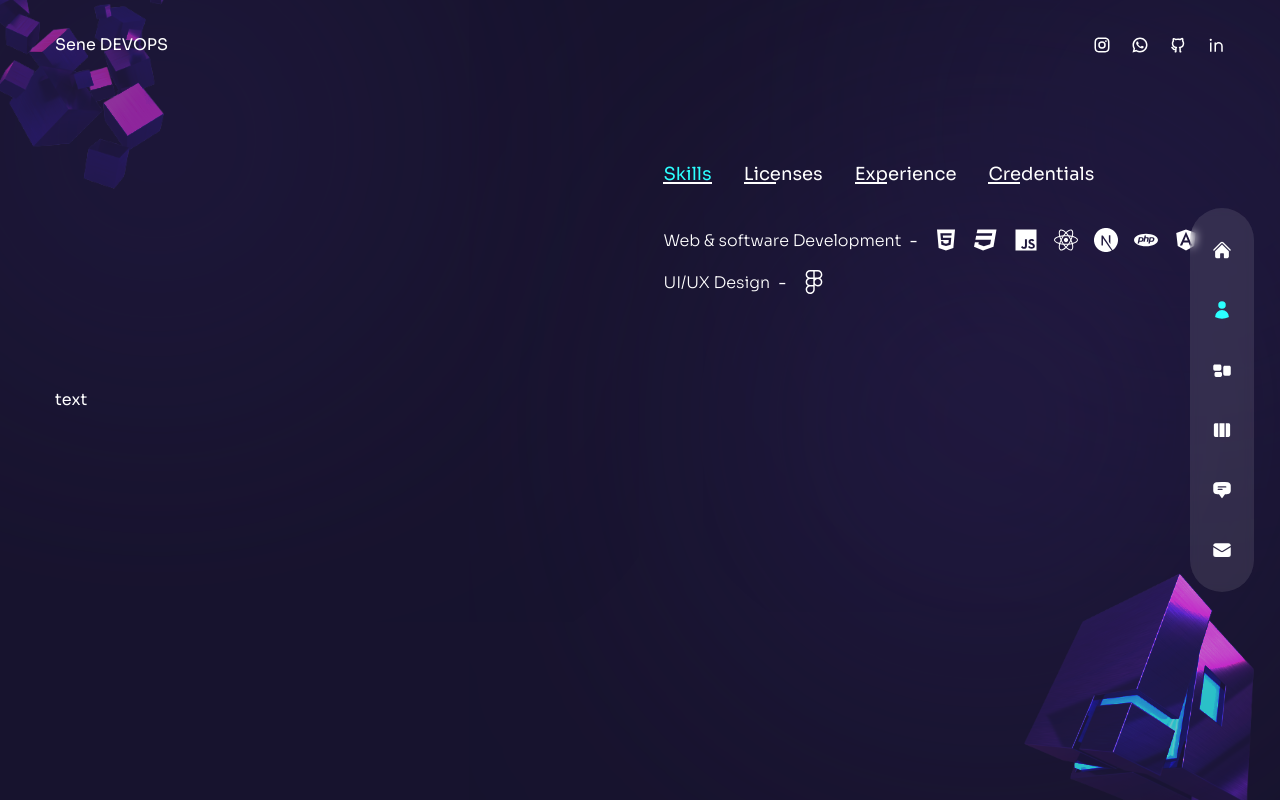
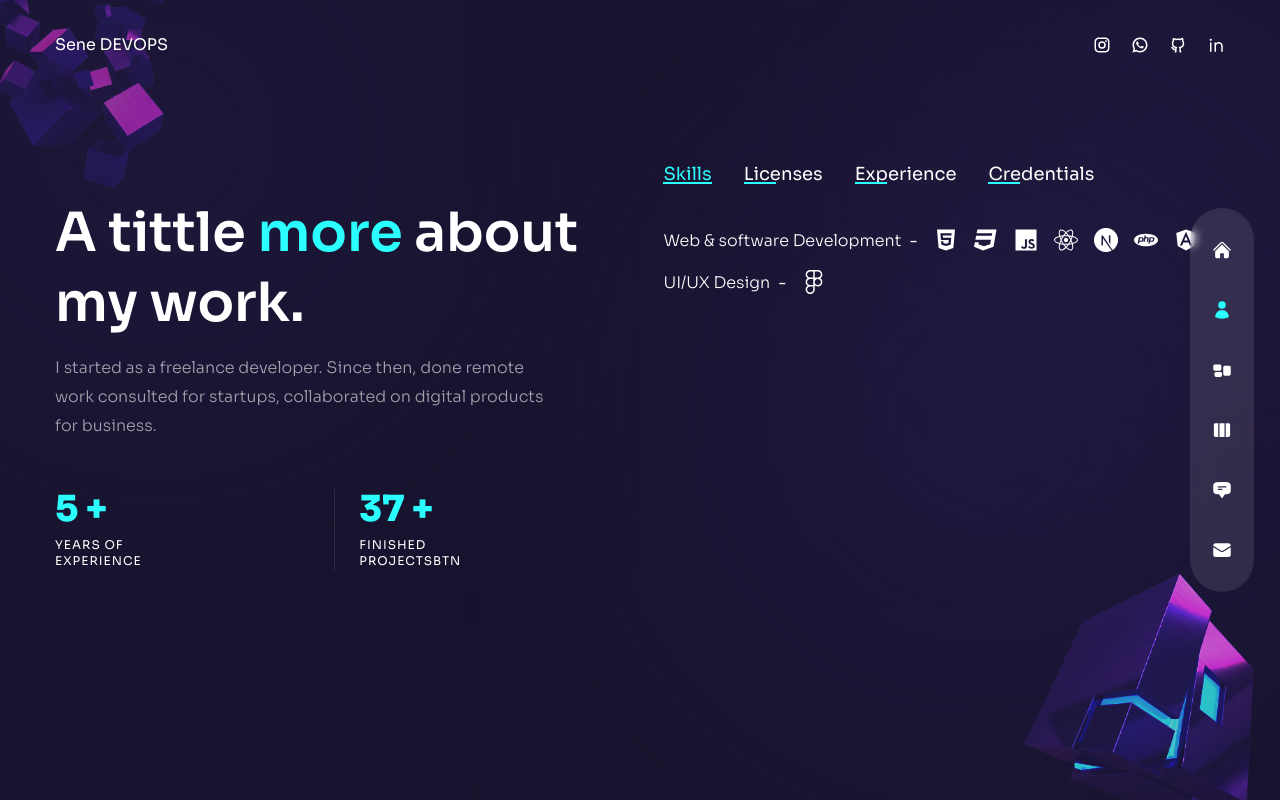
Before and after one commit to isaquesene/portfolio-sene, a Next.js app: page /about in a window 1280 px wide. Built offline with nearby package versions, Linux system fonts and the light colour scheme.

Commit message:
feat: final about

```diff
--- a/pages/about/index.js
+++ b/pages/about/index.js
@@ -93,11 +93,13 @@
 
 import { fadeIn } from '../../variants';
 
+// counter
+import CountUp from "react-countup";
 
 
 const About = () => {
   const [index, setIndex] = useState(0);
-  console.log(index);
+  //console.log(index);
   return (
   <div className="h-full bg-primary/30 py-32 text-center xl:text-left">
     <Circles/>
@@ -105,9 +107,64 @@
     {/* <motion.div variants={fadeIn('right', 0.2)} initial="hidden" animate="show" exit="hidden" className="hidden xl:flex absolute bottom-0 -left-[370px]">
       <Avatar/>
     </motion.div> */}
-    <div className="container mx-auto h-full flex flex-col items-center xl:flex-row">
-      <div className="flex-1 flex flex-col justify-center">text</div>
-      <div className="flex flex-col w-full xl:max-w-[48%] h-[480px]">
+    <div className="container mx-auto h-full flex flex-col items-center xl:flex-row gap-x-6">
+      {/* title */}
+      <div className="flex-1 flex flex-col justify-center">
+        <motion.h2
+          variants={fadeIn('right', 0.2)}
+          initial="hidden"
+          animate="show"
+          exit="hidden"
+          className="h2"
+        >A tittle <span className="text-cubes">more</span> about my work.</motion.h2>
+        <motion.p
+        variants={fadeIn('right', 0.4)}
+        initial="hidden"
+        animate="show"
+        exit="hidden"
+        className="max-w-[500px] mx-auto xl:mx-0 mb-6 xl:mb-12 px-2 xl:px-0">
+          I started as a freelance developer. Since then,
+          done remote work consulted for startups,
+          collaborated on digital products for business.
+        </motion.p>
+        {/* counters */}
+        <motion.div
+        variants={fadeIn('right', 0.6)}
+        initial="hidden"
+        animate="show"
+        exit="hidden"
+        className="hidden md:flex md:max-w-xl xl:max-w-none mx-auto xl:mx-0 mb-8">
+          <div className="flex flex-1 xl:gap-x-6">
+              {/* experience */}
+              <div className="relative flex-1 after:w-[1px] after:h-full after:bg-white/10
+              after:absolute after:top-0 after:right-0">
+                <div className="text-2xl xl:text-4xl font-extrabold text-cubes mb-2">
+                  <CountUp start={0} end={5} duration={5}/> +
+                </div>
+                <div className="text-xs uppercase tracking-[1px] leading-[1.4] max-w-[100px]">
+                  Years of experience
+                </div>
+              </div>
+              {/* projects  */}
+              <div className="relative flex-1 after:w-[1px]
+              after:absolute after:top-0 after:right-0">
+                <div className="text-2xl xl:text-4xl font-extrabold text-cubes mb-2">
+                  <CountUp start={0} end={37} duration={5}/> +
+                </div>
+                <div className="text-xs uppercase tracking-[1px] leading-[1.4] max-w-[100px]">
+                  Finished ProjectsBtn
+                </div>
+              </div>
+          </div>
+        </motion.div>
+      </div>
+      {/* Info */}
+      <motion.div
+      variants={fadeIn('left', 0.4)}
+      initial="hidden"
+      animate="show"
+      exit="hidden"
+      className="flex flex-col w-full xl:max-w-[48%] h-[480px]">
         <div className="flex gap-x-4 xl:gap-x-8 mx-auto xl:mx-0 mb-4">
           {
             aboutData.map((item, itemIndex) => {
@@ -115,7 +172,7 @@
                <div key={itemIndex}
                className={`${index === itemIndex &&
                 'text-cubes after:w-[100%] after:bg-cubes after:transition-all after:duration-300'}
-                cursor-pointer capitalize xl:text-lg relative after:w-8 after:h-[2px] after:bg-white
+                cursor-pointer capitalize xl:text-lg relative after:w-8 after:h-[2px] after:bg-cubes
                after:absolute after:bottom-1 after:left-0`}
                onClick={() => setIndex(itemIndex)}
                >
@@ -143,7 +200,7 @@
             );
           })}
         </div>
-      </div>
+      </motion.div>
     </div>
   </div>
   );
```
